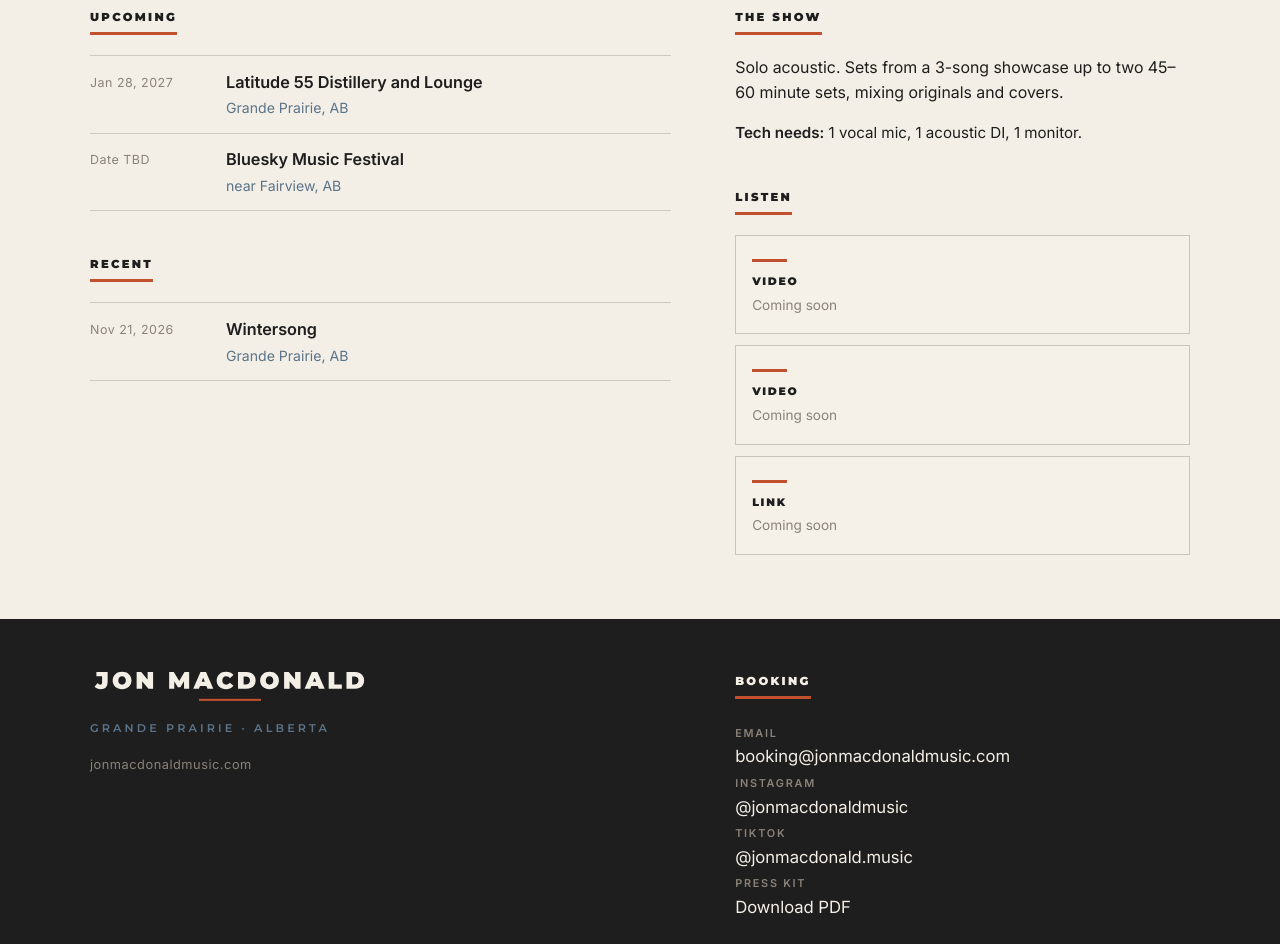
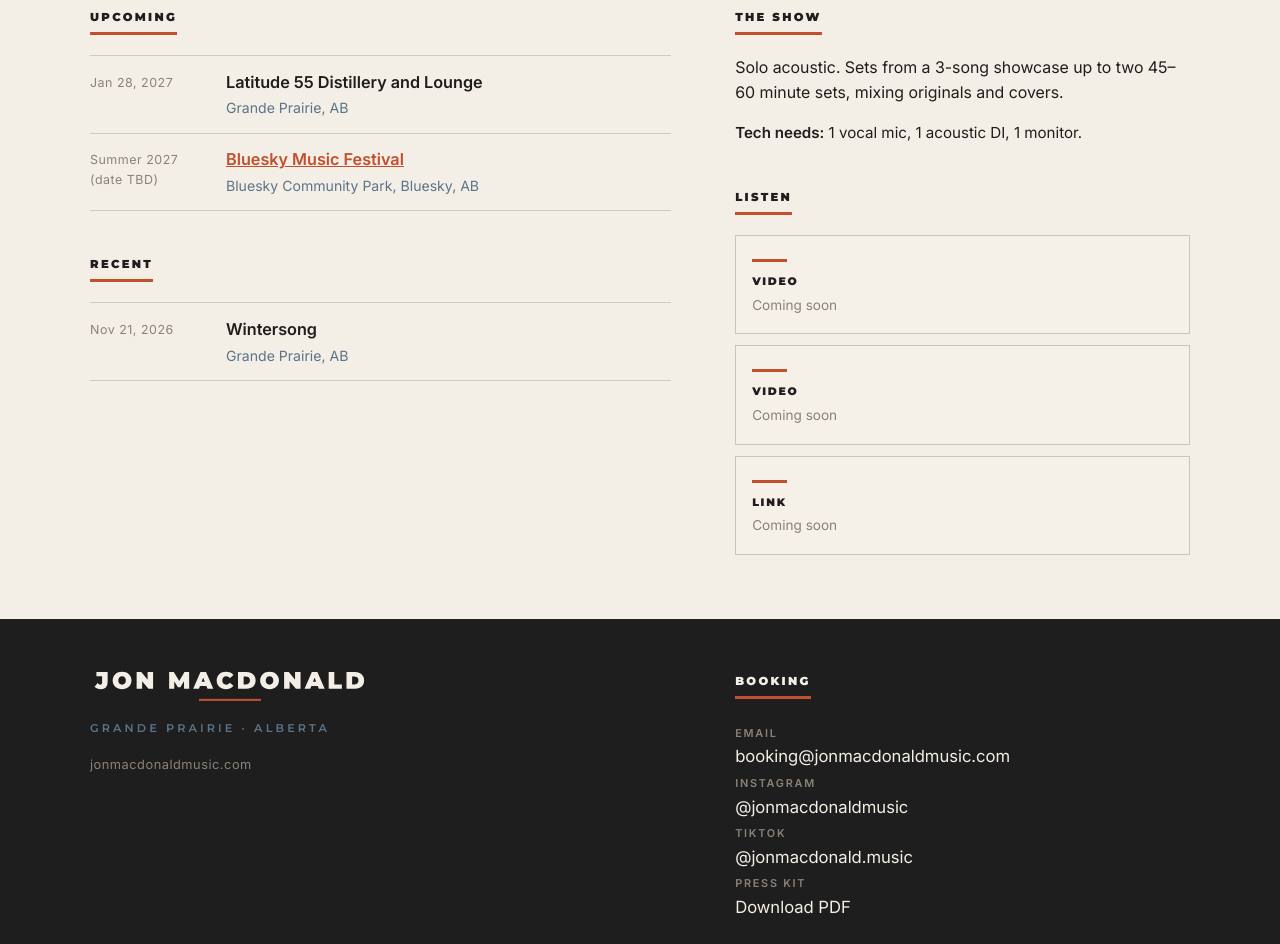
Before and after one commit to jonmacdonaldmusic/jonmacdonaldmusic-site, a plain HTML site: page index.html in a window 1280 px wide. Shown: the part 955-1899 px from the top of the page. Drawn offline with Linux system fonts and the light colour scheme.

Commit message:
Update Bluesky Music Festival location and date.
Set the venue to Bluesky Community Park, Bluesky, AB, the date to Summer 2027 (date TBD), and link the name to blueskyfest.ca. Refresh the EPK PDF.

```diff
--- a/index.html
+++ b/index.html
@@ -477,10 +477,10 @@ h2 {
             </div>
           </li>
           <li>
-            <span class="when">Date TBD</span>
+            <span class="when">Summer 2027 (date TBD)</span>
             <div>
-              <strong>Bluesky Music Festival</strong>
-              <span class="where">near Fairview, AB</span>
+              <strong><a href="https://www.blueskyfest.ca/">Bluesky Music Festival</a></strong>
+              <span class="where">Bluesky Community Park, Bluesky, AB</span>
             </div>
           </li>
         </ol>
```
Also changed, not shown: 1 other file.
